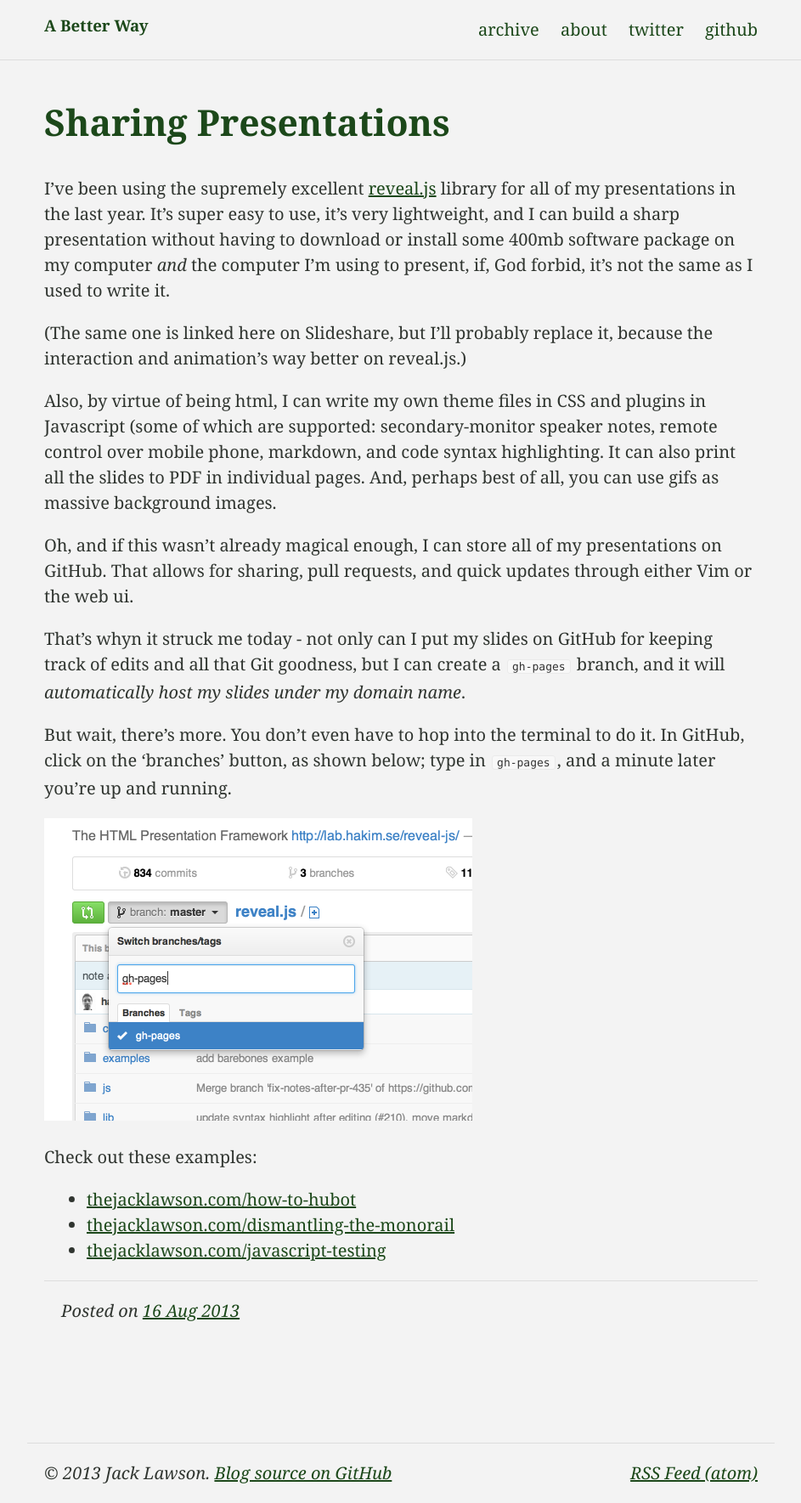
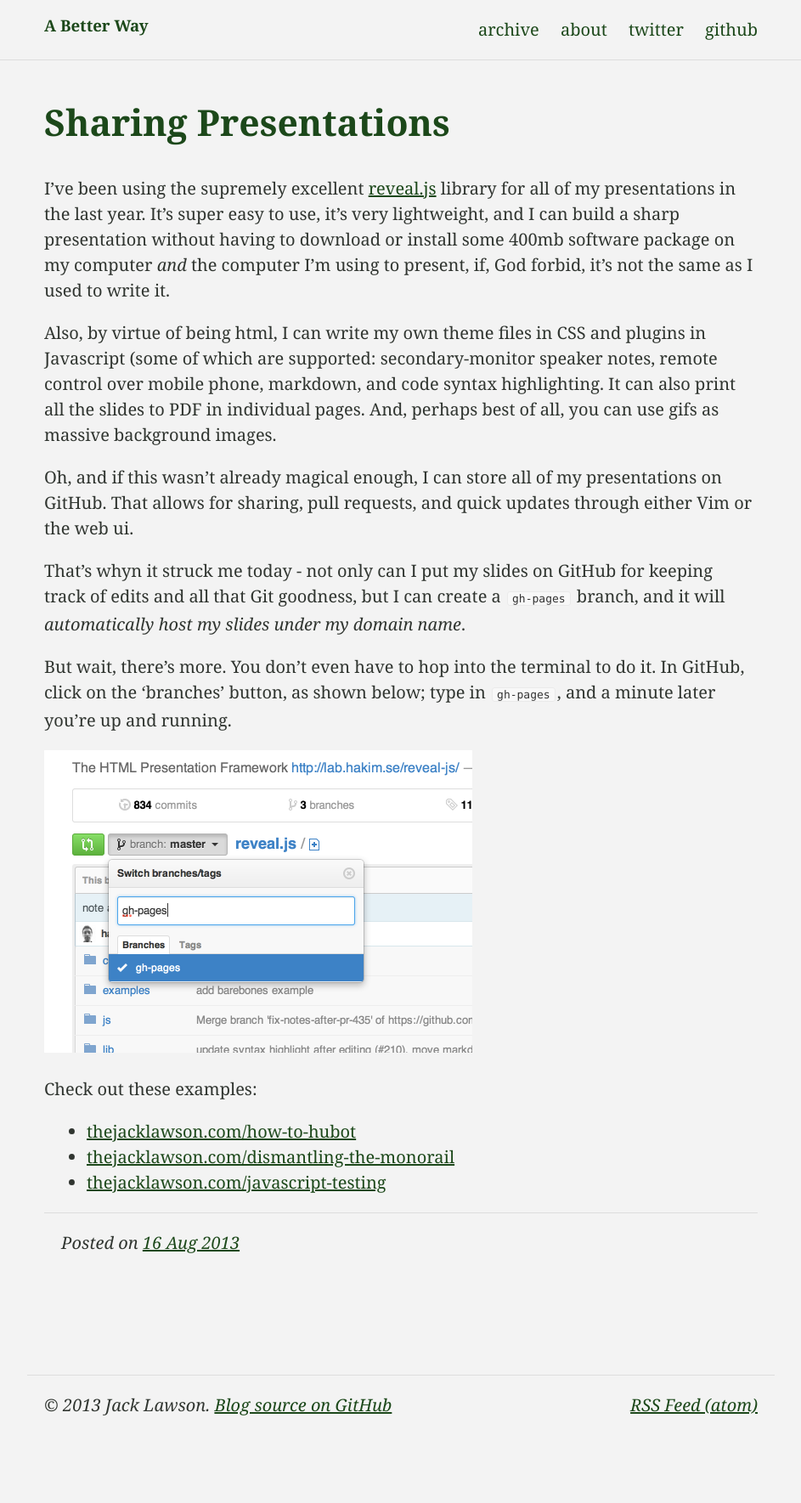
Before and after one commit to ajacksified/ajacksified.github.com, a Jekyll site: the page built from _posts/2013-08-16-sharing-presentations.markdown, in a window 1280 px wide. Shown: the whole page at 85% size, without its empty margins (168-1111 px from the left). Built offline with Jekyll 4.4.1, drawn with Linux system fonts in a browser that asks for light colours; Markdown is read by kramdown in place of the engine named in the settings; after the commit the page ends 1689 px from its top, so only the background shows below that.

Commit message:
Update 2013-08-16-sharing-presentations.markdown

```diff
--- a/_posts/2013-08-16-sharing-presentations.markdown
+++ b/_posts/2013-08-16-sharing-presentations.markdown
@@ -13,9 +13,6 @@
 build a sharp presentation without having to download or install some 400mb
 software package on my computer *and* the computer I'm using to present, if,
 God forbid, it's not the same as I used to write it.
-
-(The same one is linked here on Slideshare, but I'll probably replace it,
-because the interaction and animation's way better on reveal.js.)
 
 Also, by virtue of being html, I can write my own theme files in CSS and
 plugins in Javascript (some of which are supported: secondary-monitor speaker
```
